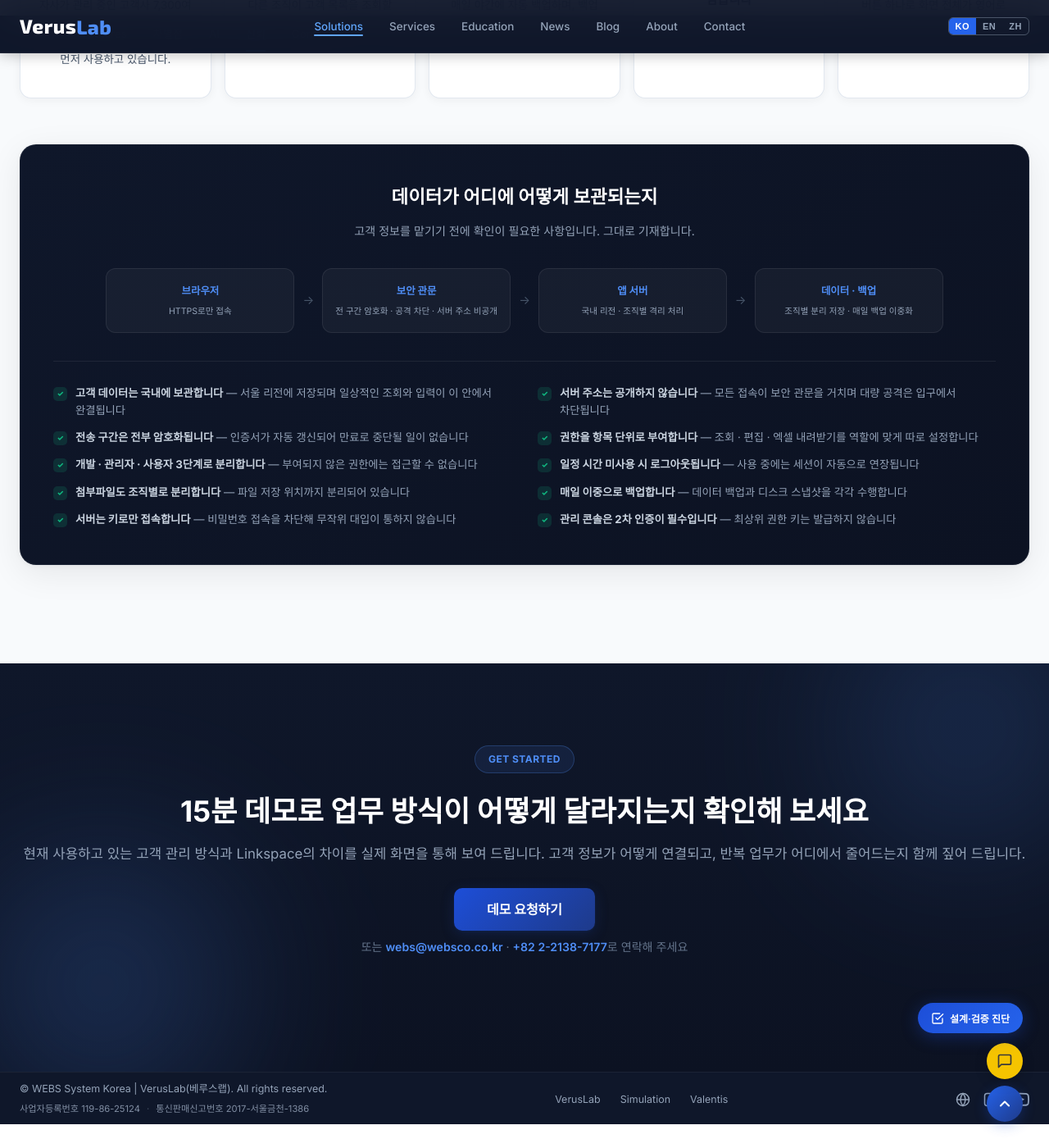
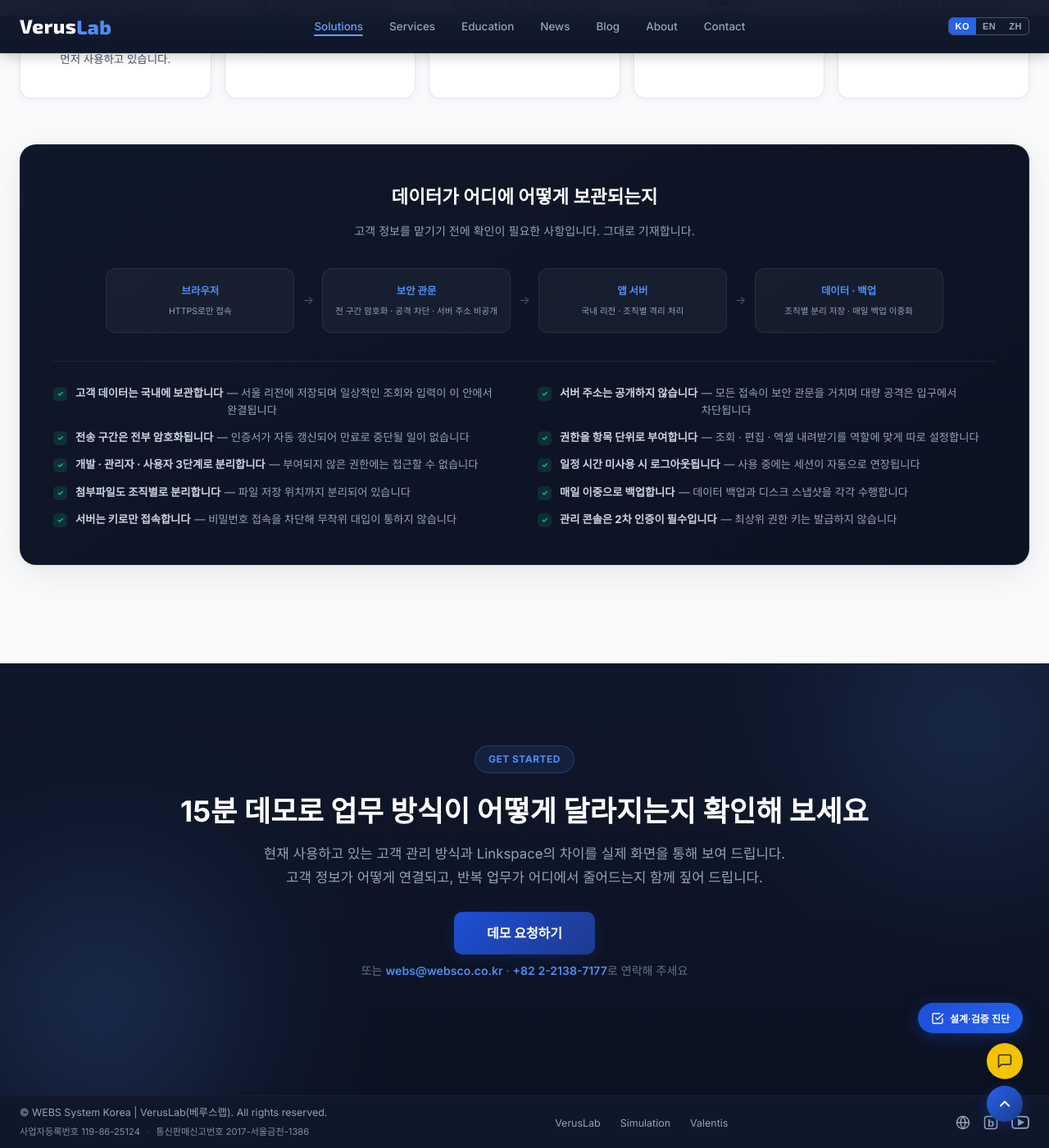
Before and after one commit to VerusLab-KR/Homepage, a Jekyll site: the page built from linkspace/index.html, in a window 1280 px wide and 1400 px high, scrolled down 10709 px. Shown: the whole window at 82% size. Built offline with Jekyll 4.4.1, drawn with Linux system fonts in a browser that asks for light colours.

Commit message:
Hang the security checklist wraps under the description
Each item reads "<b>heading</b> — description". When one wrapped, the
second line returned to the left edge beside the checkmark, so the
description broke across two different indents and read as two
separate thoughts.

Making the wrapper span a flex container puts the <b> in its own item
and leaves the description as an anonymous one, so it wraps within its
own column and continuation lines sit under where the description
started. Headings vary from 141px to 232px and each item aligns to its
own, with no fixed indent to maintain.

This is layout only — no string changes — so it applies to all three
languages at once.

Also breaks cta_p at the sentence boundary, matching the two-line
shape of the other section subtitles.

Co-Authored-By: Claude Opus 5 <noreply@anthropic.com>

```diff
--- a/linkspace/index.html
+++ b/linkspace/index.html
@@ -448,6 +448,11 @@ h3{font-size:1.05rem;font-weight:700;margin-bottom:8px}
   border-top:1px solid rgba(255,255,255,.07);padding-top:28px;
 }
 .sec-list li{display:flex;align-items:flex-start;gap:10px;font-size:.83rem;color:var(--slate-4);line-height:1.6;word-break:keep-all}
+/* 각 항목은 「<b>제목</b> — 설명」 꼴이다. 감싸는 span 을 flex 로 두면 <b> 가 첫 항목이
+   되고 뒤따르는 설명은 익명 항목이 되어, 넘칠 때 왼쪽 끝이 아니라 설명이 시작된
+   자리 아래로 접힌다. 문구는 그대로 두고 배치만 바꾸는 방법이라 3개 언어에 함께 듣는다. */
+.sec-list li > span[data-i18n]{display:flex;align-items:flex-start;gap:.35em;min-width:0}
+.sec-list li > span[data-i18n] > b{flex:none}
 .sec-list b{color:var(--slate-3);font-weight:700}
 .sec-ck{
   width:17px;height:17px;border-radius:5px;flex-shrink:0;margin-top:3px;
@@ -1259,7 +1264,7 @@ h3{font-size:1.05rem;font-weight:700;margin-bottom:8px}
   <div class="container" style="position:relative;z-index:1">
     <div class="badge badge-acc" style="margin-bottom:24px;border-color:rgba(79,142,247,.25);color:var(--acc-400);background:rgba(79,142,247,.1)">GET STARTED</div>
     <h2 data-i18n="cta_h2">15분 데모로 업무 방식이 어떻게 달라지는지 확인해 보세요</h2>
-    <p data-i18n="cta_p">현재 사용하고 있는 고객 관리 방식과 Linkspace의 차이를 실제 화면을 통해 보여 드립니다. 고객 정보가 어떻게 연결되고, 반복 업무가 어디에서 줄어드는지 함께 짚어 드립니다.</p>
+    <p data-i18n="cta_p">현재 사용하고 있는 고객 관리 방식과 Linkspace의 차이를 실제 화면을 통해 보여 드립니다.<br>고객 정보가 어떻게 연결되고, 반복 업무가 어디에서 줄어드는지 함께 짚어 드립니다.</p>
     <a href="https://forms.cloud.microsoft/r/dfKZAY4kXi" target="_blank" class="btn-cta" data-i18n="cta_btn">데모 요청하기</a>
     <p style="margin-top:20px;font-size:.88rem;color:var(--slate-5)" data-i18n="cta_email">또는 <a href="mailto:webs@websco.co.kr" style="color:var(--acc-500);font-weight:600">webs@websco.co.kr</a> · <a href="tel:+82221387177" style="color:var(--acc-500);font-weight:600">+82 2-2138-7177</a>로 연락해 주세요</p>
   </div>
@@ -2141,7 +2146,7 @@ const T={
     sec_l9:'<b>서버는 키로만 접속합니다</b> — 비밀번호 접속을 차단해 무작위 대입이 통하지 않습니다',
     sec_l10:'<b>관리 콘솔은 2차 인증이 필수입니다</b> — 최상위 권한 키는 발급하지 않습니다',
     cta_h2:'15분 데모로 업무 방식이 어떻게 달라지는지 확인해 보세요',
-    cta_p:'현재 사용하고 있는 고객 관리 방식과 Linkspace의 차이를 실제 화면을 통해 보여 드립니다. 고객 정보가 어떻게 연결되고, 반복 업무가 어디에서 줄어드는지 함께 짚어 드립니다.',
+    cta_p:'현재 사용하고 있는 고객 관리 방식과 Linkspace의 차이를 실제 화면을 통해 보여 드립니다.<br>고객 정보가 어떻게 연결되고, 반복 업무가 어디에서 줄어드는지 함께 짚어 드립니다.',
     cta_btn:'데모 요청하기',
     cta_email:'또는 <a href="mailto:webs@websco.co.kr" style="color:var(--acc-500);font-weight:600">webs@websco.co.kr</a> · <a href="tel:+82221387177" style="color:var(--acc-500);font-weight:600">+82 2-2138-7177</a>로 연락해 주세요',
   },
```
